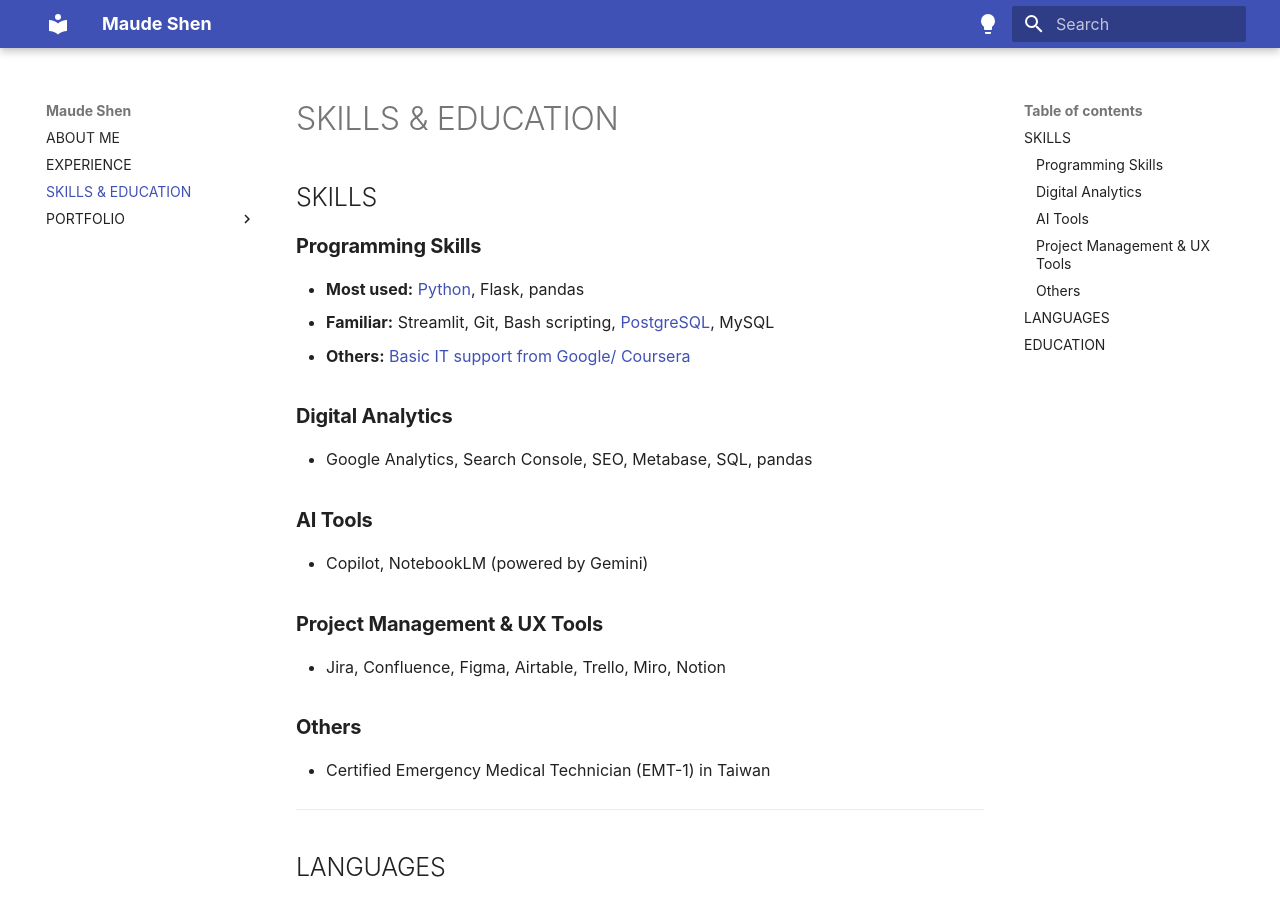
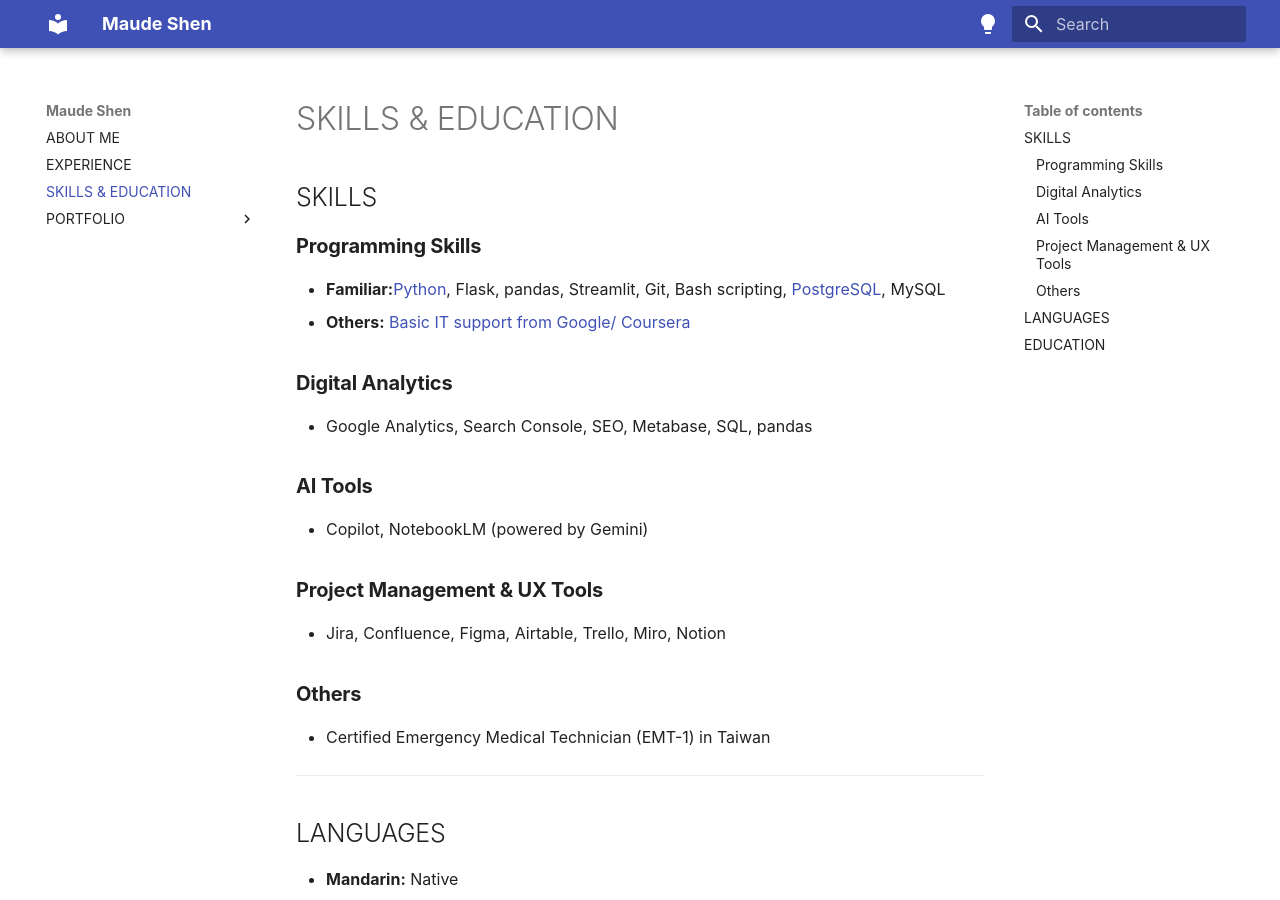
Before and after one commit to maudes/cv, an MkDocs documentation site: the page built from docs/education_skills.md, in a window 1280 px wide and 900 px high. Built offline with MkDocs 1.6.1 and Material for MkDocs 9.7.7, drawn with Linux system fonts in a browser that asks for light colours; some web fonts are replaced.

Commit message:
update: descriptio

```diff
--- a/docs/education_skills.md
+++ b/docs/education_skills.md
@@ -3,8 +3,7 @@
 ## SKILLS
 ###**Programming Skills**
 
-- **Most used:** [Python](https://www.freecodecamp.org/certification/maudes/scientific-computing-with-python-v7), Flask, pandas
-- **Familiar:** Streamlit, Git, Bash scripting, [PostgreSQL](https://www.freecodecamp.org/certification/maudes/relational-database-v8), MySQL
+- **Familiar:**[Python](https://www.freecodecamp.org/certification/maudes/scientific-computing-with-python-v7), Flask, pandas, Streamlit, Git, Bash scripting, [PostgreSQL](https://www.freecodecamp.org/certification/maudes/relational-database-v8), MySQL
 - **Others:** [Basic IT support from Google/ Coursera ](https://www.coursera.org/account/accomplishments/specialization/certificate/97Y727NB9DJF)
 
 ###**Digital Analytics**
```
